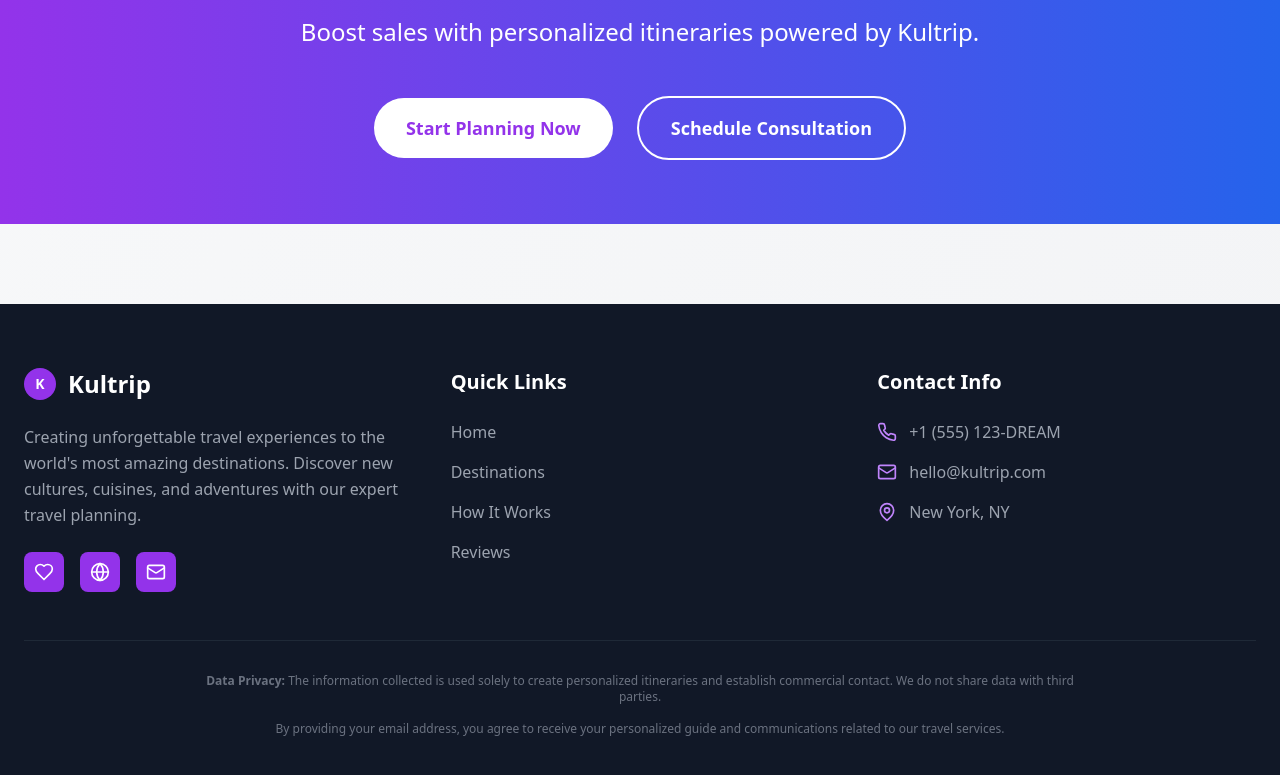
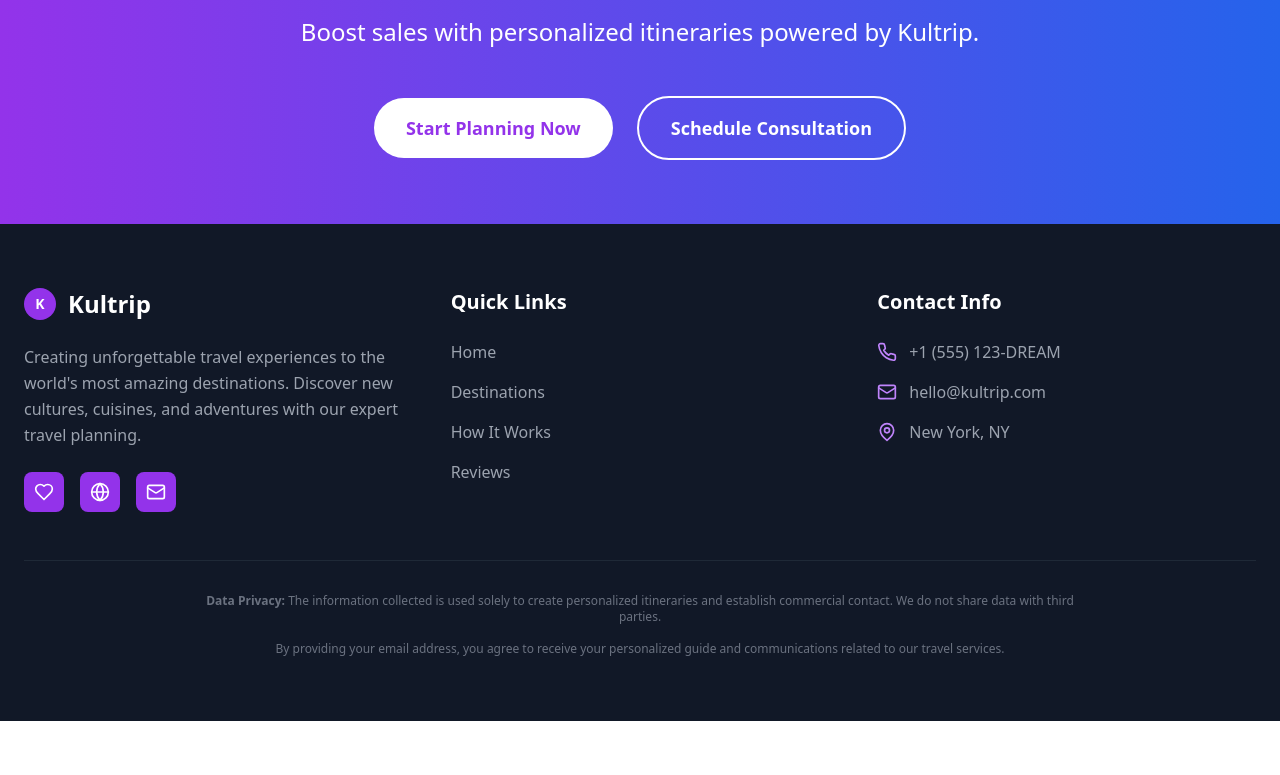
Before and after one commit to othiagoribeiro/landingkultrip, a React (Vite) app: page / in a window 1280 px wide. Shown: the part 2257-3032 px from the top of the page. After the commit the page ends 2978 px from the top, so only its background shows below. Built offline with nearby package versions, Linux system fonts and the light colour scheme.

Commit message:
Remover espaçamento entre CTA e rodapé

```diff
--- a/src/App.tsx
+++ b/src/App.tsx
@@ -130,7 +130,7 @@
       </section>
 
       {/* Footer */}
-      <footer className="bg-gray-900 text-white py-16 mt-20">
+      <footer className="bg-gray-900 text-white py-16">
         <div className="max-w-7xl mx-auto px-6">
           <div className="grid md:grid-cols-3 gap-12">
             {/* Brand Section */}
```
